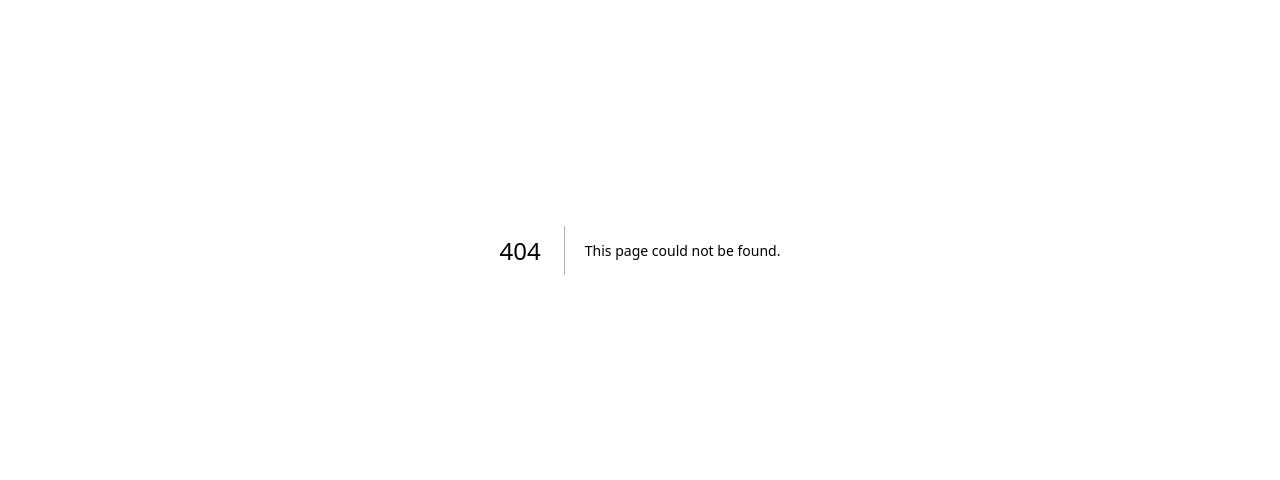
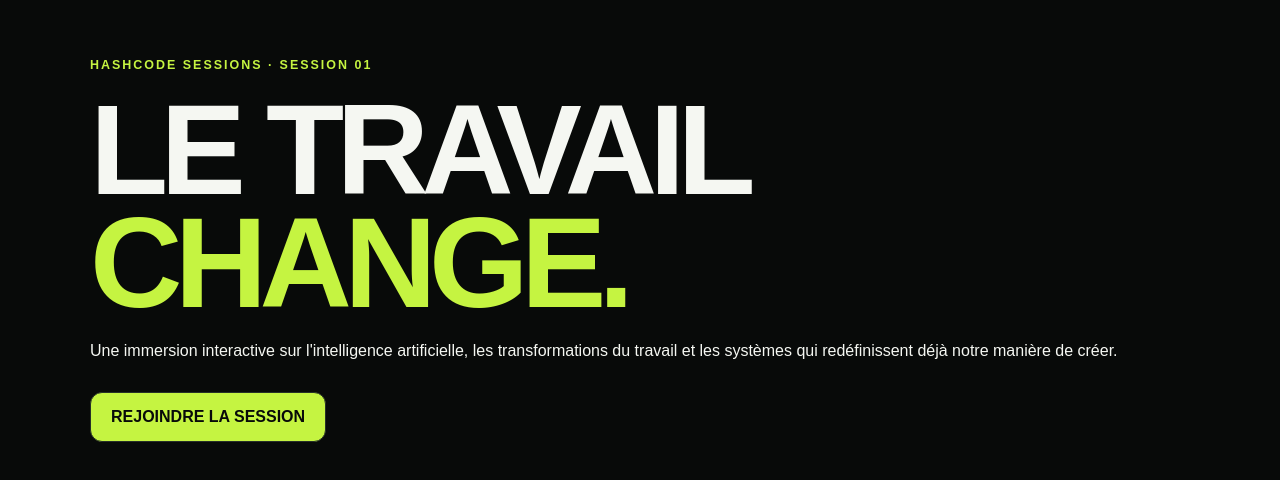
Before and after one commit to digitaleflex/hashcode-learning-experiences, a Next.js app: page /s/session-01 in a window 1280 px wide. Before the commit this address had no page. Shown: the part 150-630 px from the top of the page. Built offline with nearby package versions, Linux system fonts and the light colour scheme.

Commit message:
feat: add HashCode Sessions public and protected admin routes

```diff
--- /dev/null
+++ b/app/s/[sessionSlug]/page.tsx
@@ -0,0 +1,29 @@
+import Link from "next/link";
+
+export default async function SessionPage({
+  params,
+}: {
+  params: Promise<{ sessionSlug: string }>;
+}) {
+  const { sessionSlug } = await params;
+  const isSession01 = sessionSlug === "session-01";
+
+  return (
+    <main className="session">
+      <div>
+        <div className="session-brand">HASHCODE SESSIONS · {isSession01 ? "SESSION 01" : sessionSlug.toUpperCase()}</div>
+        <h1>{isSession01 ? <>LE TRAVAIL <span>CHANGE.</span></> : <>SESSION <span>BIENTÔT.</span></>}</h1>
+        <p>
+          {isSession01
+            ? "Une immersion interactive sur l'intelligence artificielle, les transformations du travail et les systèmes qui redéfinissent déjà notre manière de créer."
+            : "Cette session sera bientôt disponible."}
+        </p>
+        {isSession01 && (
+          <div className="actions">
+            <Link className="primary" href="/join/session-01">REJOINDRE LA SESSION</Link>
+          </div>
+        )}
+      </div>
+    </main>
+  );
+}
```
